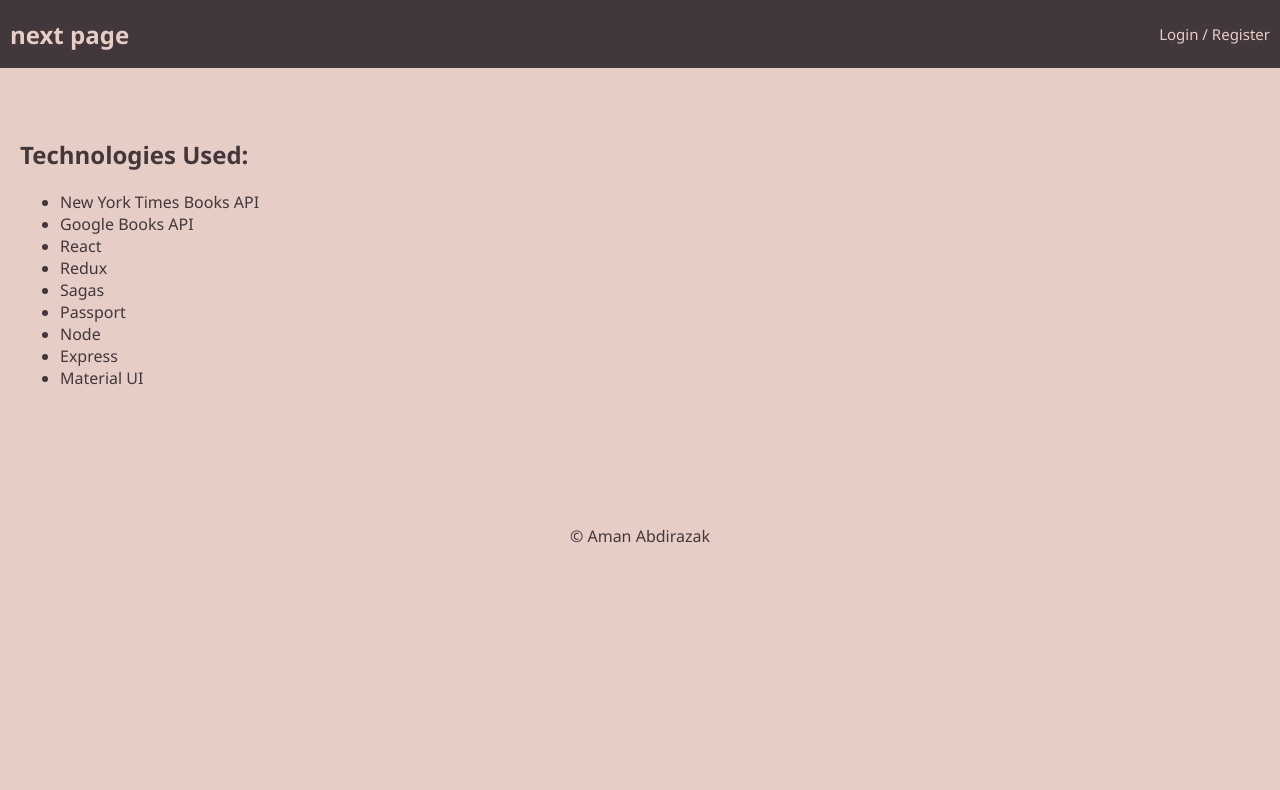
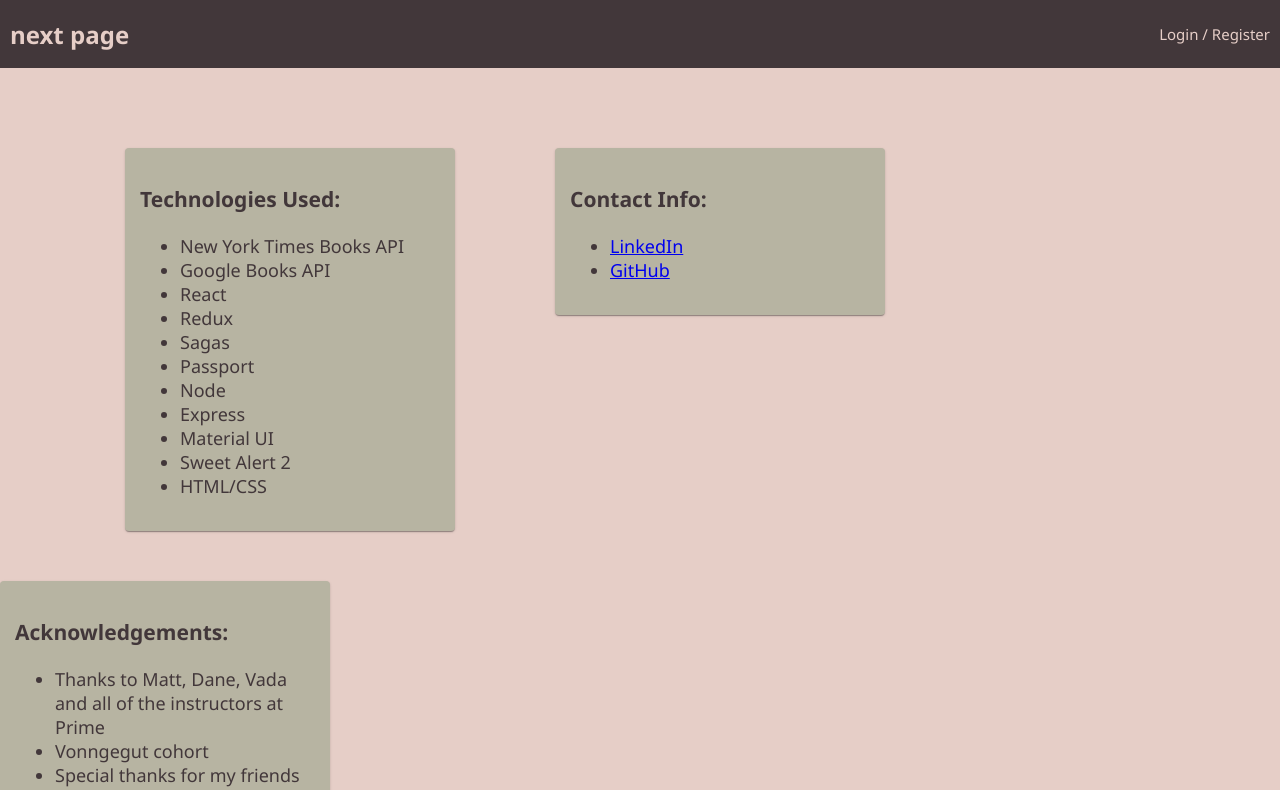
Before and after one commit to amana4416/next-page, a React (Create React App) app: page /#/about in a window 1280 px wide. Shown: the top 790 px of the page. Built offline with nearby package versions, Linux system fonts and the light colour scheme; no server answers.

Commit message:
finished about page

```diff
--- /dev/null
+++ b/src/components/AboutPage/AboutPage.css
@@ -0,0 +1,4 @@
+.techUsed, .contact, .thanks {
+    color: #42373A;
+    font-size: large;
+}
--- a/src/components/AboutPage/AboutPage.jsx
+++ b/src/components/AboutPage/AboutPage.jsx
@@ -1,4 +1,7 @@
 import React from 'react';
+import './AboutPage.css';
+//mui imports
+import Paper from '@mui/material/Paper';
 
 // This is one of our simplest components
 // It doesn't have local state,
@@ -7,9 +10,13 @@
 
 function AboutPage() {
   return (
-    <div className="container">
-      <div>
-        <h2>Technologies Used:</h2>
+    // <div className="container">
+    <>
+      <Paper
+        sx={{backgroundColor: '#B7B4A2', width: '300px', height: 'auto', marginTop: '50px', marginLeft: '125px', padding: '15px', display: 'inline-flex' }}
+      >
+        <section className="techUsed">
+        <h3>Technologies Used:</h3>
           <ul>
             <li>New York Times Books API</li>
             <li>Google Books API</li>
@@ -20,9 +27,48 @@
             <li>Node</li>
             <li>Express</li>
             <li>Material UI</li>
+            <li>Sweet Alert 2</li>
+            <li>HTML/CSS</li>
+          </ul>
+        </section>
+      </Paper>
+
+      <Paper
+        sx={{backgroundColor: '#B7B4A2', width: '300px', height: 'auto', marginTop: '50px', marginLeft: '100px', marginRight: '100px', padding: '15px', display: 'inline-flex' }}
+      >
+        <section className="contact">
+          <h3>Contact Info:</h3>
+          <ul>
+            <li>
+              <a href="https://www.linkedin.com/in/aman-abdirazak/">
+                LinkedIn
+              </a>
+              <img src />
+
+            </li>
+            <li>
+            <a href="https://github.com/amana4416">
+                GitHub
+              </a>
+            </li>
+          </ul>
+        </section>
+      </Paper>
+      <Paper
+        sx={{backgroundColor: '#B7B4A2', width: '300px', height: 'auto', marginTop: '50px', marginRight: '100px', padding: '15px', display: 'inline-flex' }}
+      >
+        <div className="thanks">
+          <h3>Acknowledgements:</h3>
+          <ul>
+            <li>Thanks to Matt, Dane, Vada and all of the instructors at Prime</li>
+            <li>Vonngegut cohort</li>
+            <li>Special thanks for my friends and family for always being my biggest supporters</li>
           </ul>
         </div>
-    </div>
+      </Paper>
+
+    {/* // </div> */}
+    </>
   );
 }
 
```
Also changed, not shown: public/linkedin.jpg (added). Lines whose indentation alone changed are shown as unchanged.
